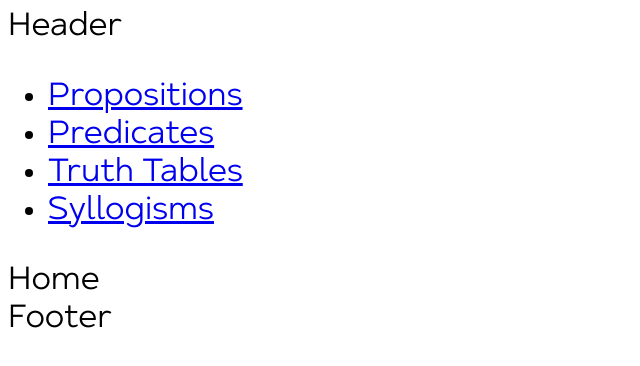
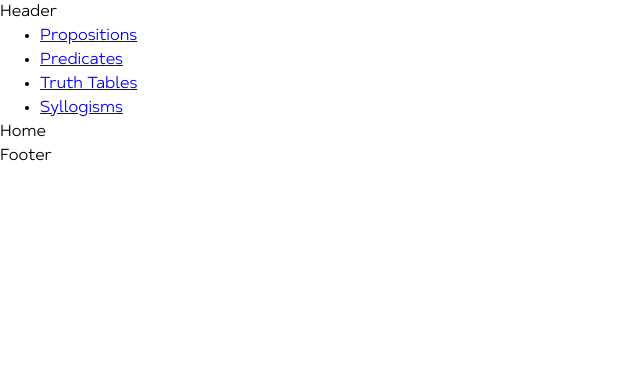
Before and after one commit to SavouryGin/chop_logic, a React app: page / in a window 1280 px wide. Shown: the top 366 px of the page, without its empty margins (0-640 px from the left). Built offline with nearby package versions, Linux system fonts and the light colour scheme.

Commit message:
ts-5: connect the scss file

```diff
--- a/src/components/layout/styles.scss
+++ b/src/components/layout/styles.scss
@@ -1,6 +1,5 @@
 @import 'styles/fonts.scss';
 
 .layout {
-  font-size: 2rem;
   font-family: $Regular;
 }
--- a/src/index.tsx
+++ b/src/index.tsx
@@ -3,6 +3,7 @@ import { render } from 'react-dom';
 import App from 'components/app';
 
 // Custom styles
+import 'styles/reset.scss';
 import 'styles/icons.scss';
 
 render(
```
